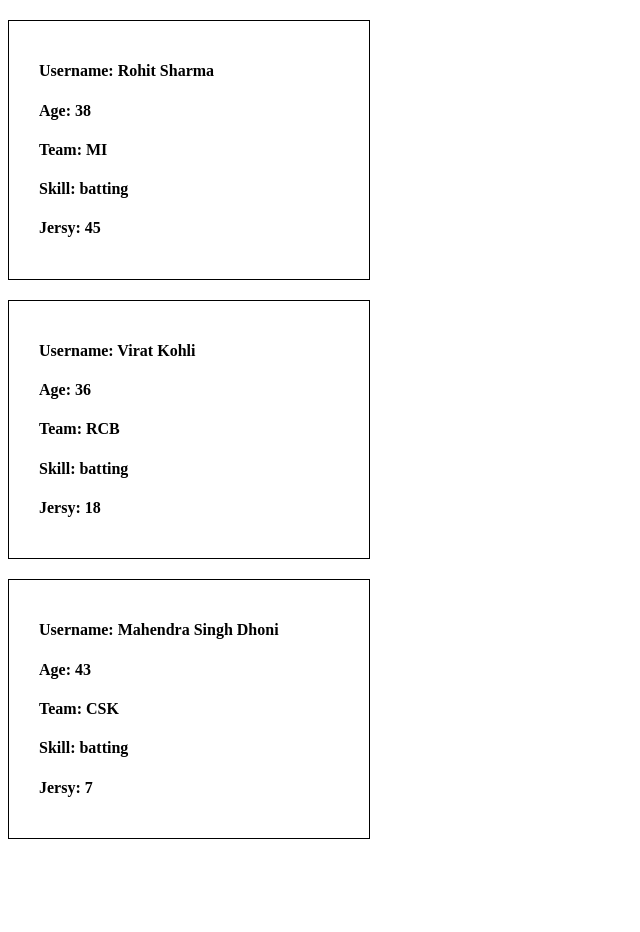
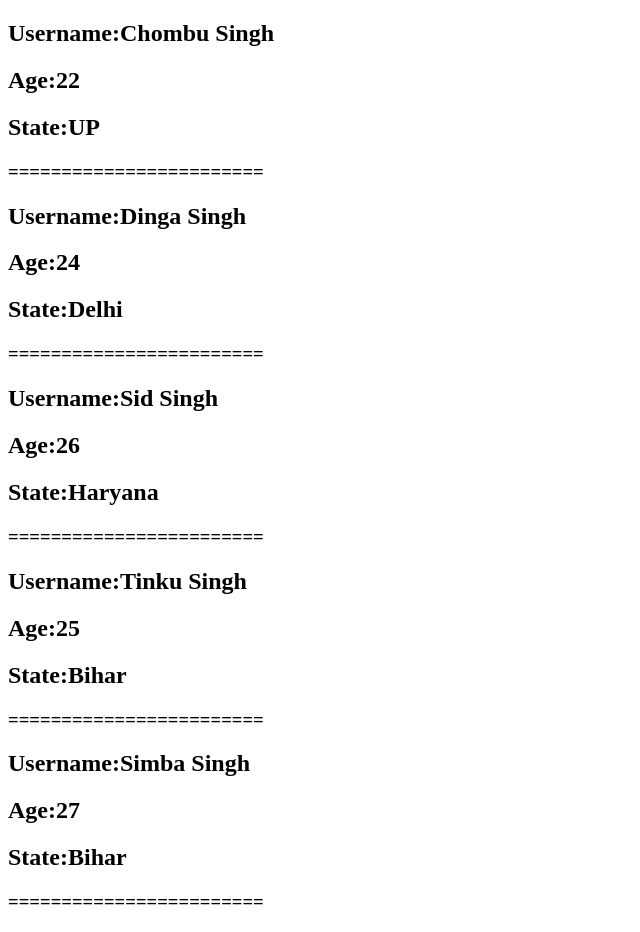
Before and after one commit to RajSresth/A-37-React-Batch, a React (Vite) app: page / in a window 1280 px wide. Shown: the whole page, without its empty margins (0-640 px from the left). Before the commit the page ends 847 px from the top, so only its background shows below. Built offline with nearby package versions, Linux system fonts and the light colour scheme.

Commit message:
Props Drilling

```diff
--- a/src/App.jsx
+++ b/src/App.jsx
@@ -1,4 +1,4 @@
-import Parent from "./Topic-2 Props/Parent"
+import Parent from "./Topic-4 map fn/Parent"
 
 const App = () => {
   return (
--- /dev/null
+++ b/src/Topic-4 map fn/Card.jsx
@@ -0,0 +1,14 @@
+import React from 'react'
+
+const Card = ({username,age,state}) => {
+  return (
+    <div>
+        <h2>Username:{username}</h2>
+        <h2>Age:{age}</h2>
+        <h2>State:{state}</h2>
+        <h3>========================</h3>
+    </div>
+  )
+}
+
+export default Card
--- /dev/null
+++ b/src/Topic-4 map fn/Parent.jsx
@@ -0,0 +1,22 @@
+import React from "react";
+import Card from "./Card";
+
+const Parent = () => {
+  const users = [
+    { username: "Chombu Singh", age: 22, state: "UP" },
+    { username: "Dinga Singh", age: 24, state: "Delhi" },
+    { username: "Sid Singh", age: 26, state: "Haryana" },
+    { username: "Tinku Singh", age: 25, state: "Bihar" },
+    { username: "Simba Singh", age: 27, state: "Bihar" },
+  ];
+
+  return (
+    <div>
+      {users.map((element) => (
+        <Card {...element} />
+      ))}
+    </div>
+  );
+};
+
+export default Parent;
```
Also changed, not shown: src/Topic-3 Immutable Props/Child.jsx (added, +18 -0 lines), src/Topic-3 Immutable Props/Parent.jsx (added, +17 -0 lines), src/Topic-3 Immutable Props/Subchild.jsx (added, +15 -0 lines), 1 other file (tests, documents, lock files or other folders).
